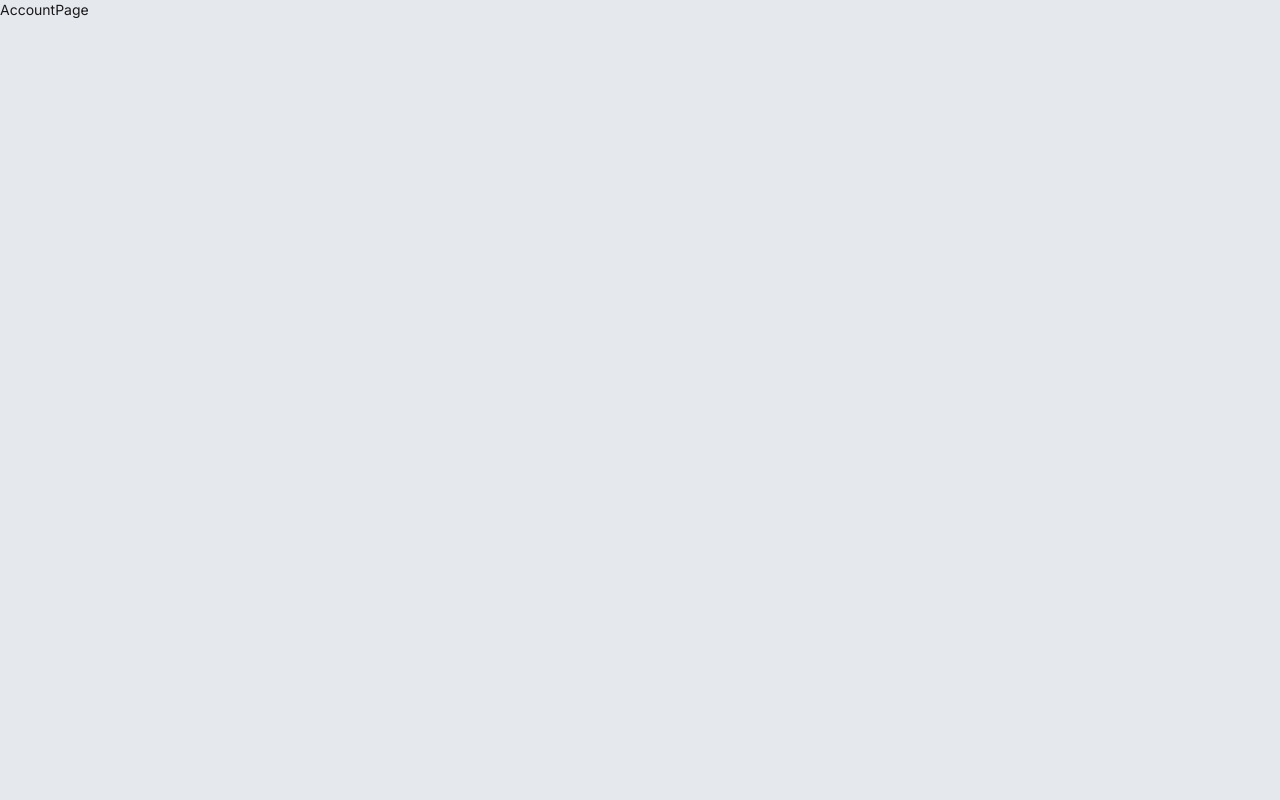
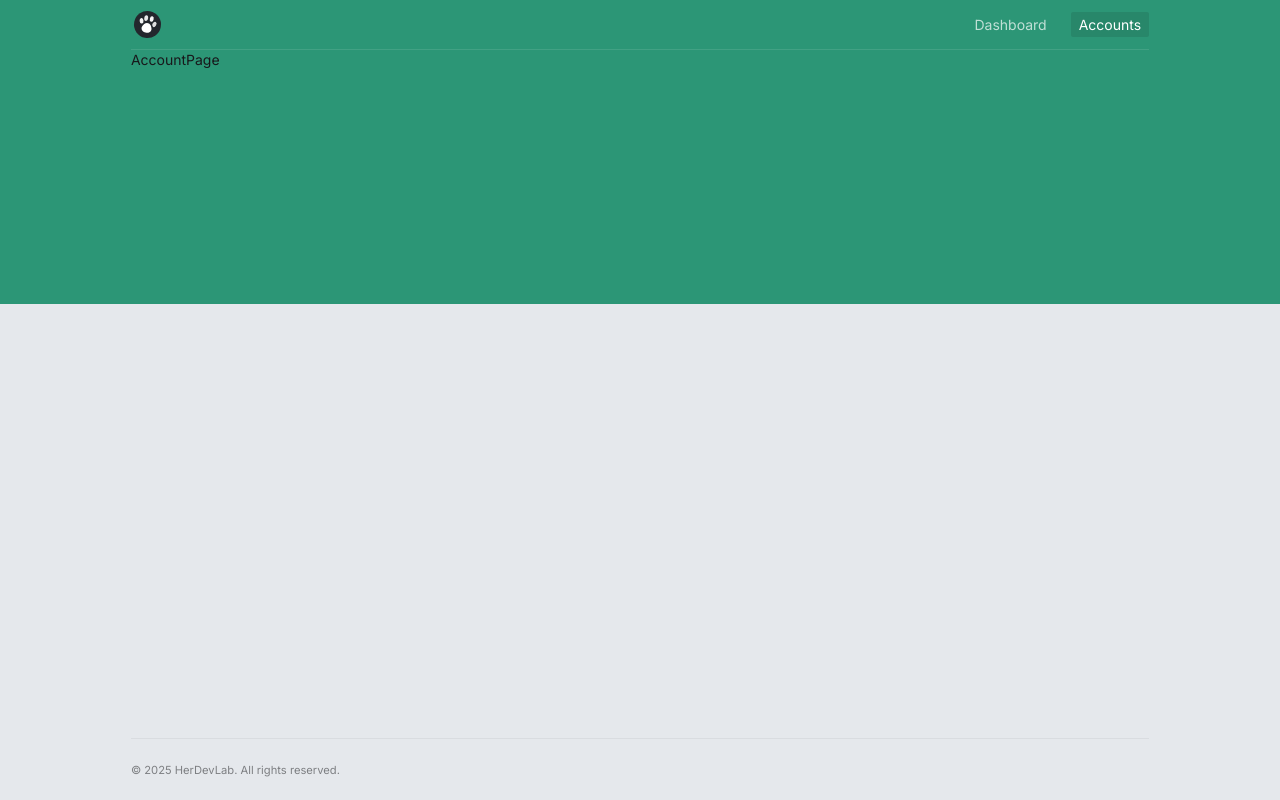
Before and after one commit to magda5281/petsoft, a Next.js app: page /app/account in a window 1280 px wide. Built offline with nearby package versions, Linux system fonts and the light colour scheme.

Commit message:
Add content and styles to Dashboard page
Add layout
Add footer and header and header background pattern
Add container to limit the width
Add header navigation and conditionally style the links
Add footer content and style

```diff
--- /dev/null
+++ b/src/app/(app)/app/layout.tsx
@@ -0,0 +1,19 @@
+import AppFooter from '@/components/appFooter';
+import AppHeader from '@/components/appHeader';
+import BackgroundPattern from '@/components/backgroundPattern';
+import Container from '@/components/container';
+
+export default function Layout({
+  children,
+}: Readonly<{
+  children: React.ReactNode;
+}>) {
+  return (
+    <>
+      <BackgroundPattern />
+      <Container>
+        <AppHeader /> {children} <AppFooter />
+      </Container>
+    </>
+  );
+}
--- /dev/null
+++ b/src/components/appFooter.tsx
@@ -0,0 +1,9 @@
+export default function AppFooter() {
+  return (
+    <footer className='border-t border-black/5 py-5 mt-auto'>
+      <small className='opacity-50'>
+        &copy; 2025 HerDevLab. All rights reserved.{' '}
+      </small>
+    </footer>
+  );
+}
--- /dev/null
+++ b/src/components/appHeader.tsx
@@ -0,0 +1,37 @@
+'use client';
+import Link from 'next/link';
+import Logo from './logo';
+import { usePathname } from 'next/navigation';
+import { cn } from '@/lib/utils';
+
+const routes = [
+  { label: 'Dashboard', path: '/app/dashboard' },
+  { label: 'Accounts', path: '/app/account' },
+];
+
+export default function AppHeader() {
+  const activePathName = usePathname();
+
+  return (
+    <header className='flex items-center justify-between border-b border-white/10 py-2 '>
+      <Logo />
+      <nav>
+        <ul className='flex space-x-4'>
+          {routes.map((route) => (
+            <li key={route.path}>
+              <Link
+                href={route.path}
+                className={cn(
+                  'text-white/70  rounded-sm px-2 py-1 hover:text-white focus:text-white transition-colors duration-200',
+                  { 'bg-black/10 text-white': activePathName === route.path }
+                )}
+              >
+                {route.label}
+              </Link>
+            </li>
+          ))}
+        </ul>
+      </nav>
+    </header>
+  );
+}
--- /dev/null
+++ b/src/components/backgroundPattern.tsx
@@ -0,0 +1,3 @@
+export default function BackgroundPattern() {
+  return <div className='bg-[#2c9676] h-[19rem] w-full absolute top-0 -z-10' />;
+}
--- /dev/null
+++ b/src/components/container.tsx
@@ -0,0 +1,11 @@
+import React from 'react';
+
+export default function Container({
+  children,
+}: Readonly<{ children: React.ReactNode }>) {
+  return (
+    <div className='flex flex-col max-w-[65.64rem] mx-auto px-4 min-h-screen'>
+      {children}
+    </div>
+  );
+}
```
